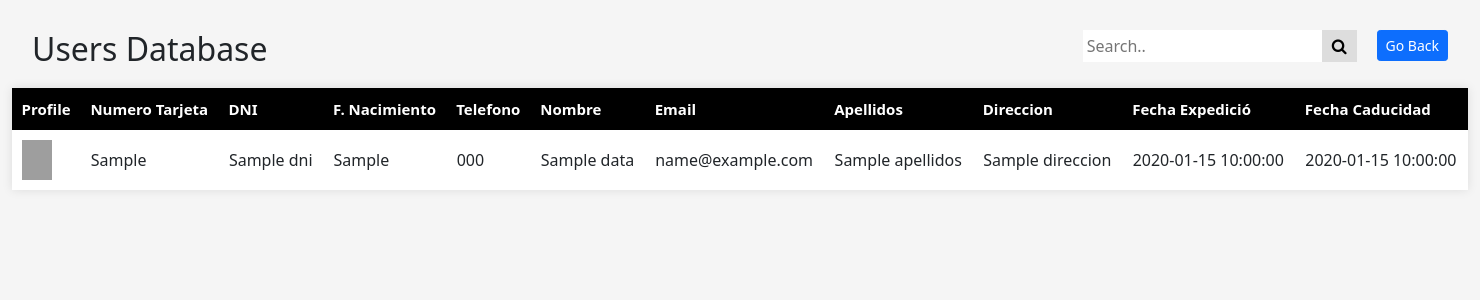
After one commit to abrarhassan7809/profile_update, a FastAPI app: template templates/database.html in a window 1480 px wide. The commit adds this page. Shown: the top 300 px of the page. Run offline with FastAPI, Linux system fonts and the light colour scheme; the template is opened without the code that fills it: most values are stand-ins (such as "Sample title", 1, 10 or a date in 2020); some libraries are stand-ins or nearby versions; grey boxes are pictures that could not be loaded.

Commit message:
add new pages

```diff
--- a/main.py
+++ b/main.py
@@ -1,14 +1,12 @@
 import uuid
-
 from fastapi import FastAPI, Form, File, UploadFile, Request, status, Depends
 from fastapi.responses import HTMLResponse, RedirectResponse
 from fastapi.templating import Jinja2Templates
 from fastapi.staticfiles import StaticFiles
-from sqlalchemy import and_
+from sqlalchemy import and_, or_
 from sqlalchemy.orm import Session
 from db_config.database_config import get_db, Base, engine
 from email_validator import validate_email, EmailNotValidError
-
 from db_config.db_functions import create_token
 from models import db_models
 import uvicorn
@@ -18,13 +16,8 @@ app = FastAPI()
 app.mount("/static", StaticFiles(directory="static"), name="static")
 templates = Jinja2Templates(directory="templates")
 
-UPLOAD_DIRECTORY = "uploads/images/"
-if not os.path.exists(UPLOAD_DIRECTORY):
-    os.makedirs(UPLOAD_DIRECTORY)
-
-UPLOAD_FILE_DIRECTORY = "uploads/pdf_files"
-if not os.path.exists(UPLOAD_FILE_DIRECTORY):
-    os.makedirs(UPLOAD_FILE_DIRECTORY)
+UPLOAD_DIRECTORY = "static/uploads/images/"
+UPLOAD_FILE_DIRECTORY = "static/uploads/pdf_files"
 
 
 @app.get("/logout/")
@@ -124,73 +117,102 @@ async def post_login(request: Request, email: str = Form(...), password: str = F
 
 @app.get("/", response_class=HTMLResponse)
 async def read_root(request: Request):
-    # is_token = request.cookies.get('token')
-    # print('get', is_token)
-    # if is_token:
-    error = None
-    message = None
-    return templates.TemplateResponse("index.html", {"request": request, "error": error, "message": message})
+    is_token = request.cookies.get('token')
+    if is_token:
+        error = None
+        message = None
+        return templates.TemplateResponse("index.html", {"request": request, "error": error, "message": message})
 
-    # return RedirectResponse(url=app.url_path_for("get_login"))
+    return RedirectResponse(url=app.url_path_for("get_login"))
 
 
 @app.post("/")
-async def submit_form(request: Request, id: int = Form(...), numero_tarjeta: int = Form(...), nombre: str = Form(...),
-                      apellidos: str = Form(...), dni: str = Form(...), direccion: str = Form(...),
-                      fecha_expedicion: str = Form(...), fecha_caducidad: str = Form(...),
-                      certificado_ingresos: str = Form(), foto: UploadFile = File(None),
-                      certificado_jubilacion: str = Form(...), cert_empadronamiento: UploadFile = File(...),
-                      cert_ingresos: UploadFile = File(...), acreditacion: UploadFile = File(...),
+async def submit_form(request: Request, numero_tarjeta: int = Form(...), dni: str = Form(...), nombre: str = Form(...),
+                      apellidos: str = Form(...), direccion: str = Form(...), fecha_expedicion: str = Form(...),
+                      f_nacimiento: str = Form(...), email: str = Form(None), telefono: str = Form(),
+                      foto: UploadFile = File(...), fecha_caducidad: str = Form(...),
+                      cert_empadronamiento: UploadFile = File(...), cert_ingresos: UploadFile = File(...),
+                      acreditacion: UploadFile = File(...),
                       db: Session = Depends(get_db)):
 
-    # is_token = request.cookies.get('token')
-    # if not is_token:
-    #     return RedirectResponse(url=app.url_path_for("get_login"))
-    #
-    # is_user = db.query(db_models.User).filter(db_models.User.user_token == is_token).first()
+    is_token = request.cookies.get('token')
+    if not is_token:
+        return RedirectResponse(url=app.url_path_for("get_login"))
 
-    # if is_user:
-    foto_path = None
-    if id or numero_tarjeta or nombre or apellidos or dni or direccion or fecha_expedicion or fecha_caducidad or certificado_ingresos or foto or certificado_jubilacion:
-        image_id = uuid.uuid4()
-        if foto:
-            foto_path = os.path.join(UPLOAD_DIRECTORY, f"{image_id}_{foto.filename}")
-            with open(foto_path, "wb") as buffer:
-                buffer.write(await foto.read())
+    is_user = db.query(db_models.User).filter(db_models.User.user_token == is_token).first()
 
-        cert_empadronamiento_path = os.path.join(UPLOAD_FILE_DIRECTORY, f"{image_id}_{cert_empadronamiento.filename}")
-        cert_ingresos_path = os.path.join(UPLOAD_FILE_DIRECTORY, f"{image_id}_{cert_ingresos.filename}")
-        acreditacion_path = os.path.join(UPLOAD_FILE_DIRECTORY, f"{image_id}_{acreditacion.filename}")
+    if is_user:
+        profile_image_path = None
+        if numero_tarjeta or nombre or apellidos or dni or direccion or fecha_expedicion or f_nacimiento or telefono or foto:
+            image_id = uuid.uuid4()
+            if not os.path.exists(UPLOAD_DIRECTORY):
+                os.makedirs(UPLOAD_DIRECTORY)
 
-        with open(cert_empadronamiento_path, "wb") as f:
-            f.write(cert_empadronamiento.file.read())
+            if foto:
+                profile_image_path = os.path.join(UPLOAD_DIRECTORY, f"{image_id}_{foto.filename}")
+                with open(profile_image_path, "wb") as buffer:
+                    buffer.write(await foto.read())
 
-        with open(cert_ingresos_path, "wb") as f:
-            f.write(cert_ingresos.file.read())
+            if not os.path.exists(UPLOAD_FILE_DIRECTORY):
+                os.makedirs(UPLOAD_FILE_DIRECTORY)
 
-        with open(acreditacion_path, "wb") as f:
-            f.write(acreditacion.file.read())
+            cert_empadronamiento_path = os.path.join(UPLOAD_FILE_DIRECTORY, f"{image_id}_{cert_empadronamiento.filename}")
+            cert_ingresos_path = os.path.join(UPLOAD_FILE_DIRECTORY, f"{image_id}_{cert_ingresos.filename}")
+            acreditacion_path = os.path.join(UPLOAD_FILE_DIRECTORY, f"{image_id}_{acreditacion.filename}")
 
-        new_record = db_models.Profile(profile_id=id, numero_tarjeta=numero_tarjeta, nombre=nombre, apellidos=apellidos,
-                                       dni=dni, direccion=direccion, fecha_expedicion=fecha_expedicion, foto=foto_path,
-                                       fecha_caducidad=fecha_caducidad, certificado_ingresos=certificado_ingresos,
-                                       user_id=1, certificado_jubilacion=certificado_jubilacion,
-                                       cert_empadronamiento=cert_empadronamiento_path, cert_ingresos=cert_ingresos_path,
-                                       acreditacion=acreditacion_path)
+            with open(cert_empadronamiento_path, "wb") as f:
+                f.write(cert_empadronamiento.file.read())
 
-        db.add(new_record)
-        db.commit()
-        db.refresh(new_record)
+            with open(cert_ingresos_path, "wb") as f:
+                f.write(cert_ingresos.file.read())
 
-        error = None
-        message = "Profile added successfully!"
+            with open(acreditacion_path, "wb") as f:
+                f.write(acreditacion.file.read())
+
+            new_record = db_models.Profile(numero_tarjeta=numero_tarjeta, nombre=nombre, apellidos=apellidos,
+                                           dni=dni, direccion=direccion, fecha_expedicion=fecha_expedicion,
+                                           foto=profile_image_path, f_nacimiento=f_nacimiento, telefono=telefono,
+                                           user_id=1, fecha_caducidad=fecha_caducidad, email=email,
+                                           cert_empadronamiento=cert_empadronamiento_path,
+                                           cert_ingresos=cert_ingresos_path, acreditacion=acreditacion_path)
+
+            db.add(new_record)
+            db.commit()
+            db.refresh(new_record)
+
+            error = None
+            message = "Profile added successfully!"
+            return templates.TemplateResponse("index.html", {"request": request, "error": error, "message": message})
+
+        error = "All fields are filled!"
+        message = None
         return templates.TemplateResponse("index.html", {"request": request, "error": error, "message": message})
 
-    error = "All fields are filled!"
-    message = None
-    return templates.TemplateResponse("index.html", {"request": request, "error": error, "message": message})
+    return RedirectResponse(url=app.url_path_for("get_login"))
 
-    # return RedirectResponse(url=app.url_path_for("get_login"))
+
+@app.get("/show_database/")
+def get_database(request: Request, db: Session = Depends(get_db)):
+    from_data = db.query(db_models.Profile).all()
+    return templates.TemplateResponse("database.html", {"request": request, "from_data": from_data})
+
+
+@app.get("/search_user_from/")
+def get_user_from(request: Request, search: str = '', db: Session = Depends(get_db)):
+    from_data = db.query(db_models.Profile).filter(or_(db_models.Profile.numero_tarjeta.like(f"%{search}%"),
+                                                       db_models.Profile.dni.like(f"%{search}%"),
+                                                       db_models.Profile.nombre.like(f"%{search}%"),
+                                                       db_models.Profile.apellidos.like(f"%{search}%"),
+                                                       db_models.Profile.direccion.like(f"%{search}%"),
+                                                       db_models.Profile.email.like(f"%{search}%"),
+                                                       db_models.Profile.telefono.like(f"%{search}%"))).all()
+    return templates.TemplateResponse("database.html", {"request": request, "from_data": from_data})
+
+
+@app.get("/edit_form/{from_id}/")
+def edit_form(request: Request, from_id: int, db: Session = Depends(get_db)):
+    from_data = db.query(db_models.Profile).filter(db_models.Profile.id == from_id).first()
+    return templates.TemplateResponse("edit_from.html", {"request": request, "from_data": from_data})
 
 
 if __name__ == "__main__":
--- a/models/db_models.py
+++ b/models/db_models.py
@@ -19,16 +19,16 @@ class Profile(Base):
     __tablename__ = "profile"
 
     id = Column(Integer, primary_key=True, autoincrement=True)
-    profile_id = Column(Integer, nullable=False)
     numero_tarjeta = Column(Integer, nullable=False)
     nombre = Column(String, nullable=False)
+    email = Column(String, nullable=True)
     apellidos = Column(String, nullable=False)
     dni = Column(String, nullable=False)
     direccion = Column(String, nullable=False)
     fecha_expedicion = Column(String, nullable=False)
     fecha_caducidad = Column(String, nullable=False)
-    certificado_ingresos = Column(String, nullable=False)
-    certificado_jubilacion = Column(String, nullable=False)
+    f_nacimiento = Column(String, nullable=False)
+    telefono = Column(String, nullable=False)
     foto = Column(String, nullable=False)
     cert_empadronamiento = Column(String, nullable=False)
     cert_ingresos = Column(String, nullable=False)
--- /dev/null
+++ b/templates/database.html
@@ -0,0 +1,145 @@
+<!DOCTYPE html>
+<html lang="en">
+<head>
+    <meta charset="utf-8" />
+    <meta name="viewport" content="width=device-width, initial-scale=1, shrink-to-fit=no">
+    <script src="https://kit.fontawesome.com/42d5adcbca.js" crossorigin="anonymous"></script>
+    <link href="https://fonts.googleapis.com/icon?family=Material+Icons+Round" rel="stylesheet">
+    <link href="https://cdn.jsdelivr.net/npm/bootstrap@5.1.3/dist/css/bootstrap.min.css" rel="stylesheet">
+    <script src="https://cdnjs.cloudflare.com/ajax/libs/pdf-lib/1.17.1/pdf-lib.min.js"></script>
+    <script src="https://cdn.jsdelivr.net/npm/@popperjs/core@2.10.2/dist/umd/popper.min.js"></script>
+    <script src="https://cdn.jsdelivr.net/npm/bootstrap@5.1.3/dist/js/bootstrap.min.js"></script>
+    <link rel="stylesheet" href="https://cdnjs.cloudflare.com/ajax/libs/font-awesome/4.7.0/css/font-awesome.min.css">
+    <title>Expedients</title>
+
+    <style>
+        body {
+            background-color: whitesmoke;
+            padding-top: 30px;
+            padding-bottom: 50px;
+        }
+        .header {
+            padding-left: 20px;
+            padding-right: 20px;
+        }
+        .search-container {
+            margin-right: 20px;
+            float: right;
+        }
+        .search-container input[type=text] {
+            padding: 4px;
+            font-size: 16px;
+            border: none;
+        }
+        .search-container button {
+            float: right;
+            padding: 4px 10px;
+            background: #ddd;
+            font-size: 16px;
+            border: none;
+            cursor: pointer;
+        }
+        .search-container button:hover {
+            background: #ccc;
+        }
+        .go_back {
+            float: right;
+        }
+        .data-table-container {
+            margin-top: 20px;
+            white-space: nowrap;
+            box-shadow: 0 0 10px rgba(0, 0, 0, 0.1);
+        }
+        .data-table {
+            width: 100%;
+            background-color: white;
+            border-collapse: collapse;
+            text-align: left;
+            border-spacing: 0;
+        }
+        .data-table th {
+            padding: 0.6rem;
+            font-size: 15px;
+            background-color: #000000;
+            color: white;
+        }
+        .data-table tbody tr td {
+            padding: 10px 10px;
+            white-space: nowrap;
+            overflow: hidden;
+            text-overflow: ellipsis;
+        }
+        .data-table tbody tr td img {
+            height: 40px;
+            width: 30px;
+        }
+        .data-table tbody tr:hover {
+            background-color: #cccccc;
+            cursor: pointer;
+        }
+    </style>
+</head>
+<body>
+    <div class="container-fluid">
+        <div class="header">
+            <a href="/" class="btn btn-primary btn-sm go_back">Go Back</a>
+            <div class="search-container">
+                <form action="/search_user_from/" method="get">
+                    <input type="text" placeholder="Search.." name="search">
+                    <button type="submit"><i class="fa fa-search"></i></button>
+                </form>
+            </div>
+            <h2 class="">Users Database</h2>
+        </div>
+        <div class="data-table-container">
+            <table class="data-table">
+                <thead>
+                    <tr>
+                        <th>Profile</th>
+                        <th>Numero Tarjeta</th>
+                        <th>DNI</th>
+                        <th>F. Nacimiento</th>
+                        <th>Telefono</th>
+                        <th>Nombre</th>
+                        <th>Email</th>
+                        <th>Apellidos</th>
+                        <th>Direccion</th>
+                        <th>Fecha Expedició</th>
+                        <th>Fecha Caducidad</th>
+                    </tr>
+                </thead>
+                <tbody>
+                {% for data in from_data %}
+                    <tr data-href="/edit_form/{{ data.id }}/">
+                        <td><img src="/{{ data.foto }}" alt="profile image"></td>
+                        <td>{{ data.numero_tarjeta }}</td>
+                        <td>{{ data.dni }}</td>
+                        <td>{{ data.f_nacimiento }}</td>
+                        <td>{{ data.telefono }}</td>
+                        <td>{{ data.nombre }}</td>
+                        <td>{{ data.email }}</td>
+                        <td>{{ data.apellidos }}</td>
+                        <td>{{ data.direccion }}</td>
+                        <td>{{ data.fecha_expedicion }}</td>
+                        <td>{{ data.fecha_caducidad }}</td>
+                    </tr>
+                {% endfor %}
+                </tbody>
+            </table>
+        </div>
+    </div>
+    <script>
+        document.addEventListener('DOMContentLoaded', function() {
+            const rows = document.querySelectorAll('.data-table tbody tr');
+            rows.forEach(row => {
+                row.addEventListener('click', function() {
+                    const href = this.getAttribute('data-href');
+                    if (href) {
+                        window.location.href = href;
+                    }
+                });
+            });
+        });
+    </script>
+</body>
+</html>
```
Also changed, not shown: templates/edit_from.html (added, +111 -0 lines), templates/index.html (+54 -31 lines), 1 other file.
